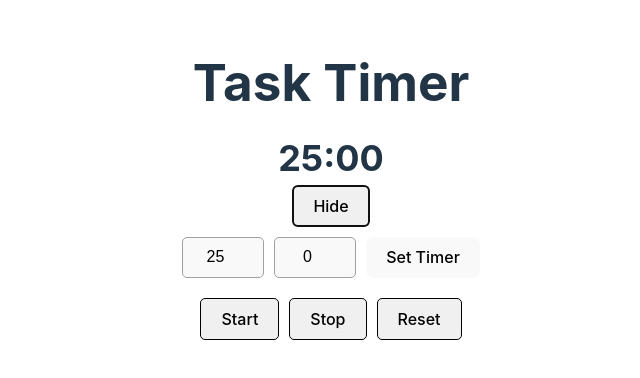
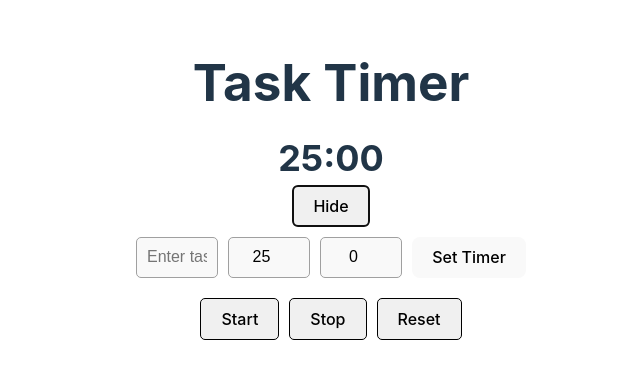
Before and after one commit to jamdlaw/task_timer, a React (Vite) app in the folder pomodoro-react-app/: page / in a window 1280 px wide. Both pictures are taken after a click on the button "Set Timer". Shown: the top 378 px of the page, without its empty margins (309-949 px from the left). Built offline with nearby package versions, Linux system fonts and the light colour scheme.

Commit message:
added task textbox

```diff
--- a/pomodoro-react-app/src/App.css
+++ b/pomodoro-react-app/src/App.css
@@ -107,3 +107,19 @@ h1 {
   box-shadow: 0 0 5px rgba(0, 123, 255, 0.5); /* Light blue shadow on focus */
   outline: none;
 }
+
+.task-input {
+  width: 100%;
+  padding: 10px;
+  border: 1px solid #a0a0a0;
+  border-radius: 5px;
+  font-size: 16px;
+  background-color: #f9f9f9;
+  transition: border-color 0.3s, box-shadow 0.3s;
+}
+
+.task-input:focus {
+  border-color: #007bff;
+  box-shadow: 0 0 5px rgba(0, 123, 255, 0.5);
+  outline: none;
+}
--- a/pomodoro-react-app/src/App.jsx
+++ b/pomodoro-react-app/src/App.jsx
@@ -9,6 +9,7 @@ function App() {
   const [inputSeconds, setInputSeconds] = useState(0);
   const timerRef = useRef(null);
   const [isInputVisible, setIsInputVisible] = useState(false);
+  const [taskName, setTaskName] = useState('');
 
   const startTimer = () => {
     if (timerRef.current !== null) return; // Prevent multiple intervals
@@ -49,6 +50,7 @@ function App() {
     stopTimer();
     setMinutes(parseInt(inputMinutes));
     setSeconds(parseInt(inputSeconds));
+
     setIsInputVisible(false);
   };
 
@@ -65,6 +67,16 @@ function App() {
       </button>
       {isInputVisible &&
         <div className="input-group">
+          <input
+            type="text"
+            id="taskName"
+            name="taskName"
+            placeholder="Enter task name"
+            value={taskName}
+            onChange={(e) => setTaskName(e.target.value)}
+            className="task-input"
+          />
+
           <input
             type="number"
             value={inputMinutes}
```
